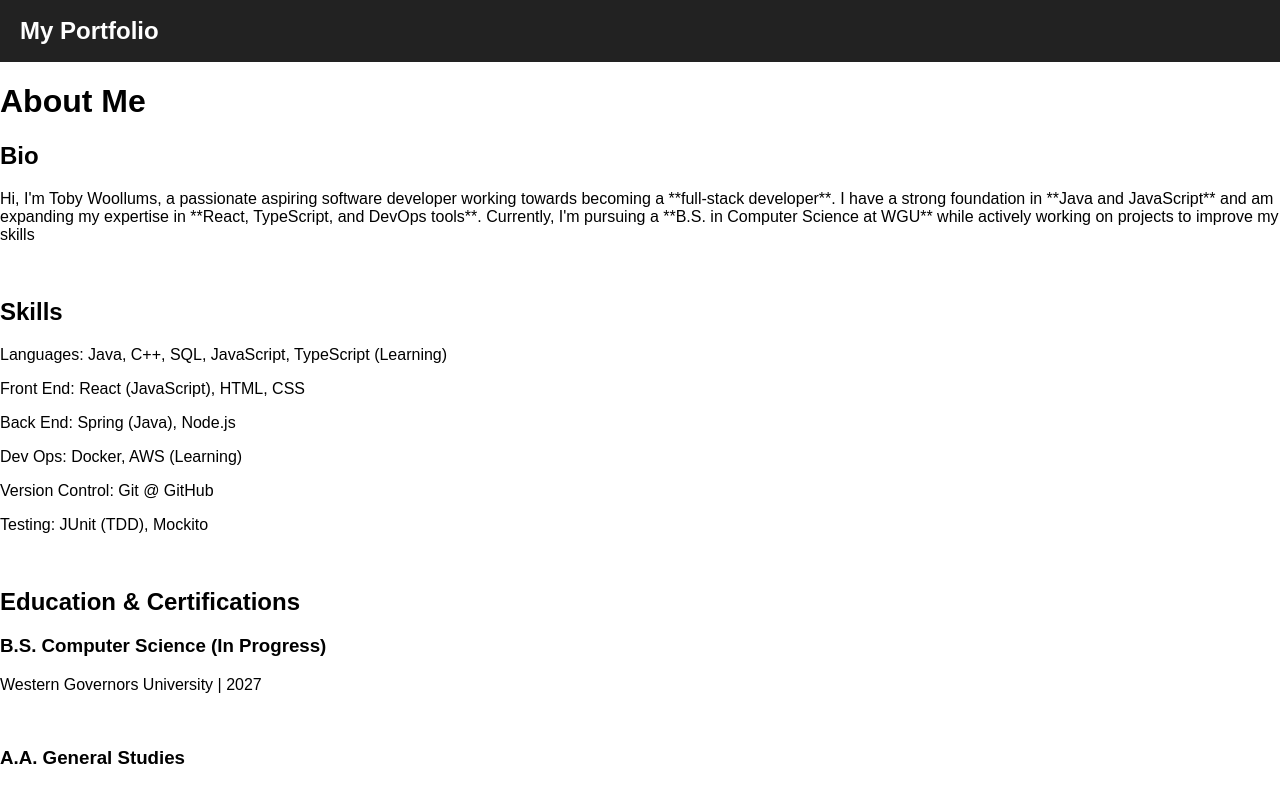
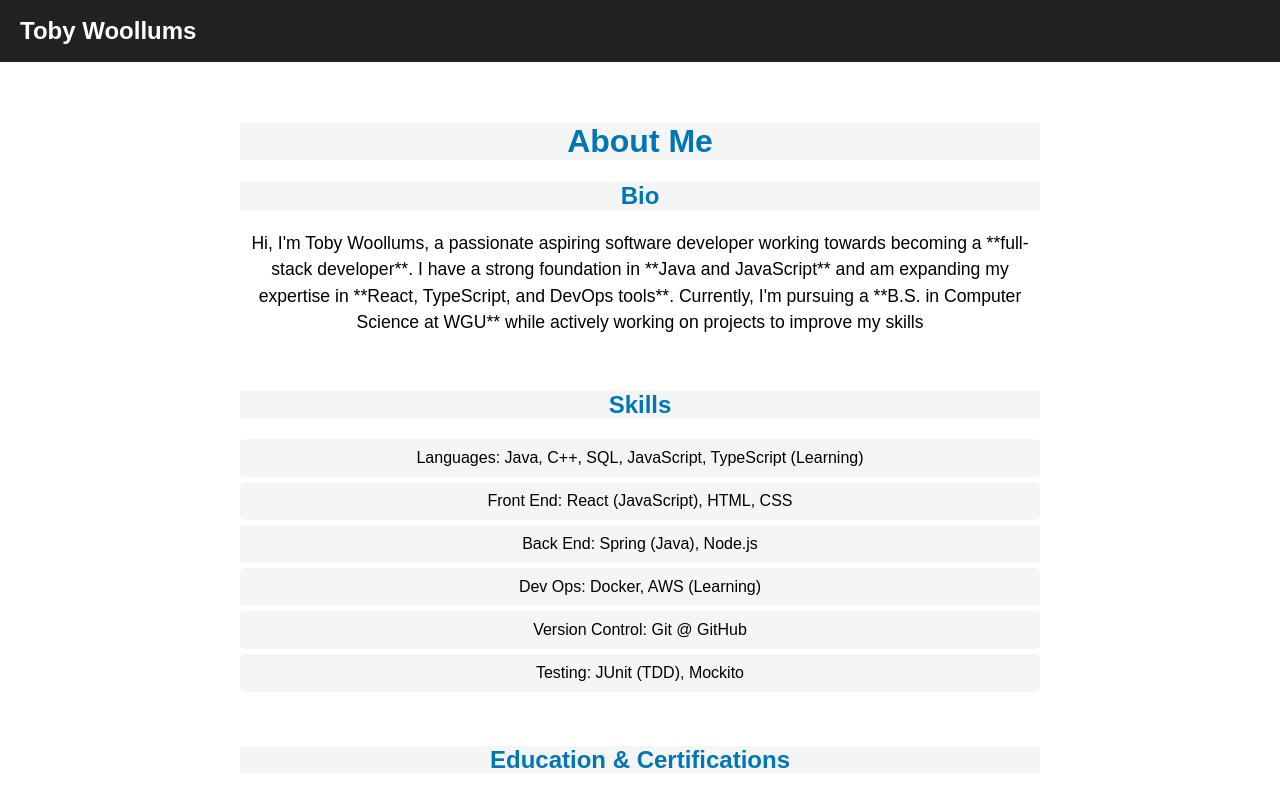
Before and after one commit to woollumst/woollumst.github.io, a React (Vite) app: page /about in a window 1280 px wide. Shown: the top 788 px of the page. Built offline with nearby package versions, Linux system fonts and the light colour scheme.

Commit message:
fleshed out pages a little better

```diff
--- a/src/components/Navbar.jsx
+++ b/src/components/Navbar.jsx
@@ -7,7 +7,7 @@ function Navbar() {
 
   return (
     <nav className="navbar">
-      <div className="logo">My Portfolio</div>
+      <div className="logo">Toby Woollums</div>
 
       <div className="hamburger" onClick={() => setIsOpen(!isOpen)}>
         ☰
--- /dev/null
+++ b/src/pages/About.css
@@ -0,0 +1,32 @@
+.about {
+    text-align: center;
+    padding: 40px;
+    max-width: 800px;
+    margin: auto;
+}
+
+h1, h2 {
+    color: #0077b5;
+    background-color: whitesmoke;
+}
+
+h3 {
+    color: goldenrod;
+}
+
+p {
+    font-size: 1.1em;
+    line-height: 1.5;
+}
+
+ul {
+    list-style: none;
+    padding: 0;
+}
+
+ul li {
+    background: whitesmoke;
+    padding: 10px;
+    margin: 5px 0;
+    border-radius: 5px;
+}
--- a/src/pages/About.jsx
+++ b/src/pages/About.jsx
@@ -1,3 +1,5 @@
+import "./About.css";
+
 function About() {
     return (
         <div className="about">
@@ -6,12 +8,14 @@ function About() {
             <p>Hi, I'm Toby Woollums, a passionate aspiring software developer working towards becoming a **full-stack developer**. I have a strong foundation in **Java and JavaScript** and am expanding my expertise in **React, TypeScript, and DevOps tools**. Currently, I'm pursuing a **B.S. in Computer Science at WGU** while actively working on projects to improve my skills</p>
             <br />
             <h2>Skills</h2>
-            <p>Languages: Java, C++, SQL, JavaScript, TypeScript (Learning)</p>
-            <p>Front End: React (JavaScript), HTML, CSS</p>
-            <p>Back End: Spring (Java), Node.js</p>
-            <p>Dev Ops: Docker, AWS (Learning)</p>
-            <p>Version Control: Git @ GitHub</p>
-            <p>Testing: JUnit (TDD), Mockito</p>
+            <ul>
+                <li>Languages: Java, C++, SQL, JavaScript, TypeScript (Learning)</li>
+                <li>Front End: React (JavaScript), HTML, CSS</li>
+                <li>Back End: Spring (Java), Node.js</li>
+                <li>Dev Ops: Docker, AWS (Learning)</li>
+                <li>Version Control: Git @ GitHub</li>
+                <li>Testing: JUnit (TDD), Mockito</li>
+            </ul>
             <br />
             <h2>Education & Certifications</h2>
             <h3>B.S. Computer Science (In Progress)</h3>
--- a/src/pages/Projects.jsx
+++ b/src/pages/Projects.jsx
@@ -1,7 +1,29 @@
+import "./Projects.css";
+
 function Projects () {
     return (
         <div className="projects">
-            <p>projects page</p>
+            <h1>My Projects</h1>
+            <ul>
+                <li>
+                    <h2>Employee Management System</h2>
+                    <p>Language: Java (Spring), JavaScript (React)</p>
+                    <a href="https://www.github.com/woollumst/EmployeeManagementSystem/" target="_blank">Link to GitHub Repo</a>
+                    <p>Description: sample text</p>
+                </li>
+                <li>
+                    <h2>Social Media API (Spring)</h2>
+                    <p>Language: Java (Spring)</p>
+                    <a href="https://www.github.com/woollumst/woollumst-pep-spring-project/" target="_blank">Link to GitHub Repo</a>
+                    <p>Description: sample text</p>
+                </li>
+                <li>
+                    <h2>Student System</h2>
+                    <p>Language: C++</p>
+                    <a href="https://www.github.com/woollumst/StudentSystem/" target="_blank">Link to GitHub Repo</a>
+                    <p>Description: sample text</p>
+                </li>
+            </ul>
         </div>
     );
 }
```
Also changed, not shown: src/pages/Projects.css (added).
